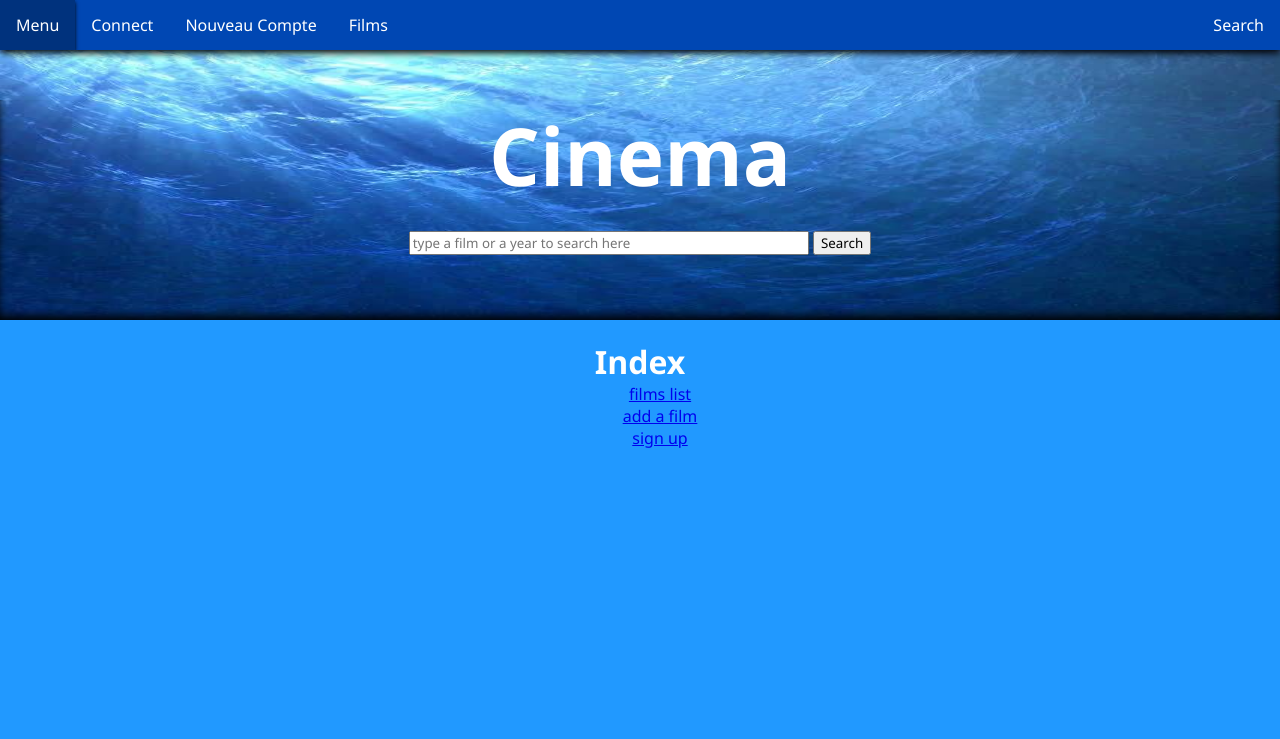
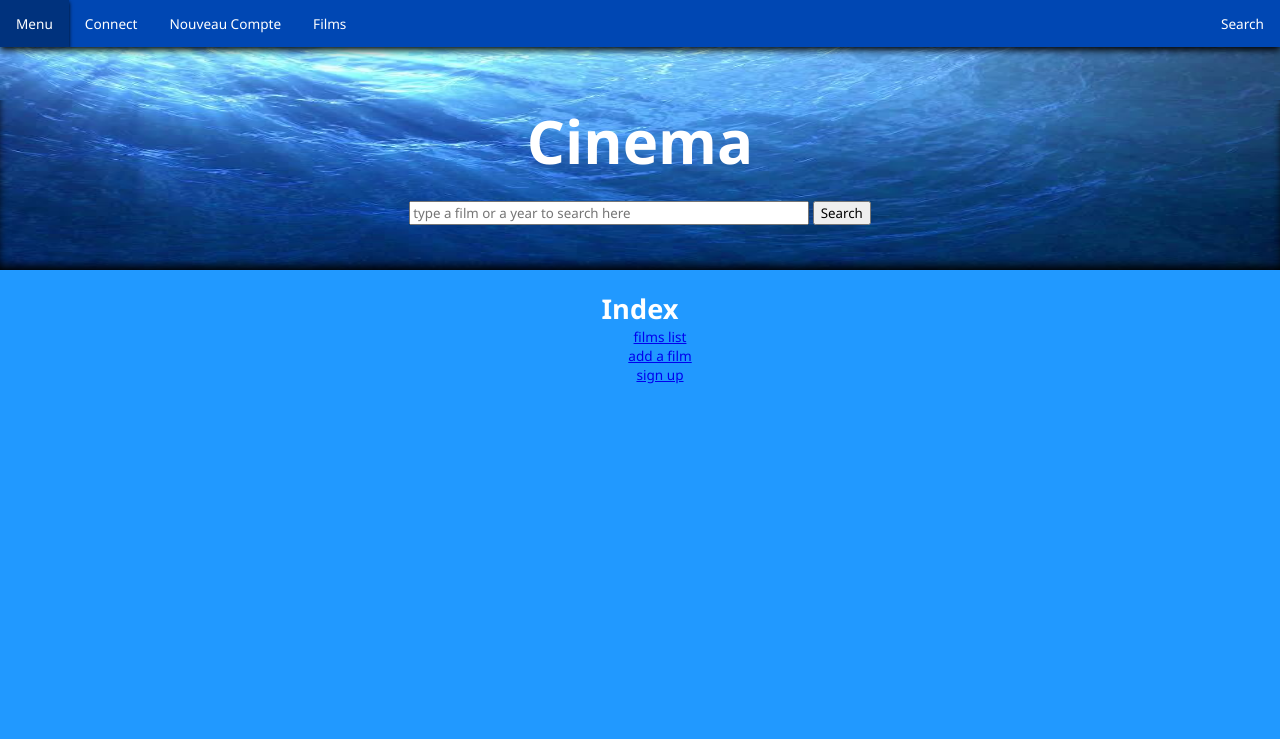
Before and after one commit to testEpfc/cinema, a PHP site: page / in a window 1280 px wide. Shown: the top 739 px of the page. Run offline with PHP 8.4, Linux system fonts and the light colour scheme.

Commit message:
banner and font resized lower

```diff
--- a/css/cinema.css
+++ b/css/cinema.css
@@ -27,6 +27,8 @@ body {
     color: rgb(0,0,200);
     color: rgb(0, 71, 179);
     color: white;
+    /*font-size: 50%;*/
+    font-size: 85%;
     /*height: 100%;*/
     /*margin-bottom: 0px;*/
     /*height: 90%;*/
@@ -55,7 +57,8 @@ header, footer {
 .banner {
     /*margin-top: 50px;*/
     margin-top: 100px;
-    height:220px;
+    /*height:220px;*/
+    height:170px;
     /*min-height:150px;*/
     box-shadow: 0px -6px 10px -2px black inset;
     /*box-shadow: 0px -3px 5px -2px black inset;*/
@@ -70,6 +73,7 @@ header, footer {
     z-index: -1;
     /*height:250px;*/
     height:320px;
+    height:270px;
     width:100%;
     /*width:10000px;*/
     /*box-shadow: 0px 4px 4px -1px black inset;*/
@@ -152,7 +156,8 @@ table.resultList, .navbar.miniNavbar, table.responsiveTable {
     font-size: 2em;
     font-size: 20px;
     font-size: 40px;
-    font-size: 80px;
+    font-size: 60px;
+    /*font-size: 80px;*/
     /*font-size: 100px;*/
     /*size: 3em;*/
     /*size: 4em;*/
```
